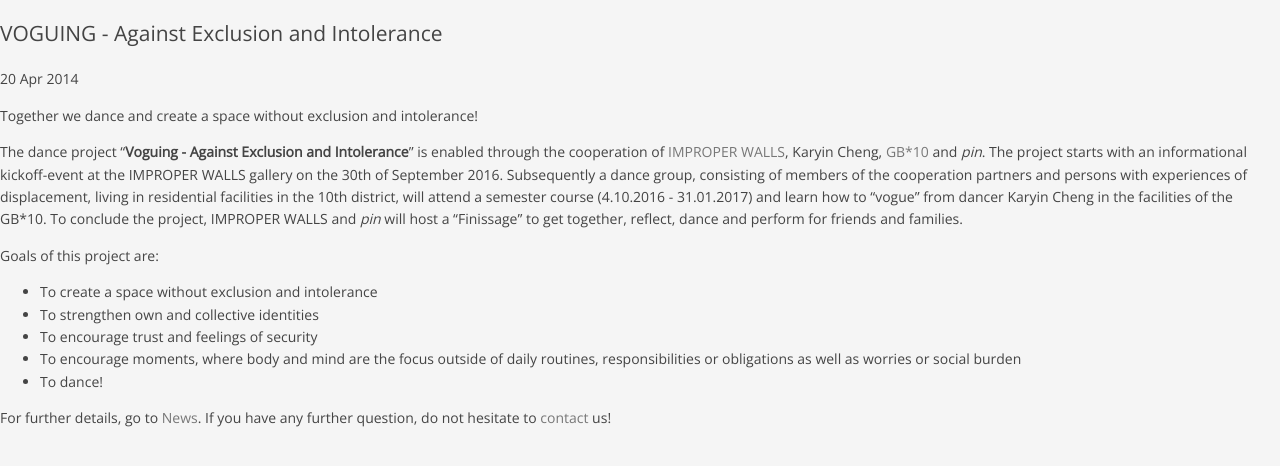
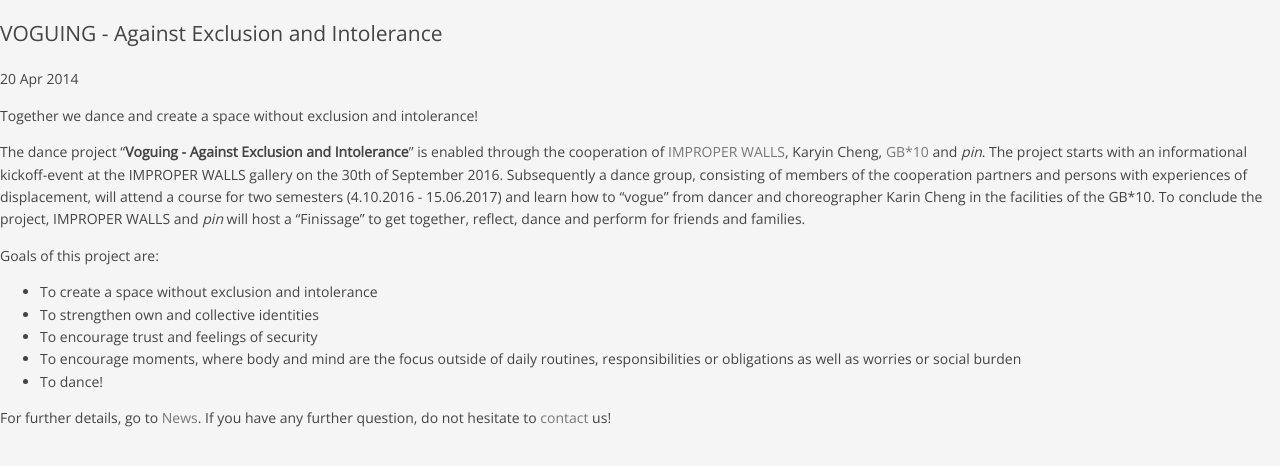
Before and after one commit to pinverein/anna-laura, a Jekyll site: the page built from _posts/en/projects/2014-04-20-project_3.md, in a window 1280 px wide. Shown: the top 466 px of the page. Built offline with Jekyll 4.4.1, drawn with Linux system fonts in a browser that asks for light colours; comment, search, counter and statistics services are not loaded.

Commit message:
Update 2014-04-20-project_3.md

```diff
--- a/_posts/en/projects/2014-04-20-project_3.md
+++ b/_posts/en/projects/2014-04-20-project_3.md
@@ -11,7 +11,7 @@
 Together we dance and create a space without exclusion and intolerance!
 
 The dance project “**Voguing - Against Exclusion and Intolerance**” is enabled through the cooperation of [IMPROPER WALLS](http://www.improperwalls.com), Karyin Cheng, [GB\*10](http://www.gbstern.at/10) and *pin*.
-The project starts with an informational kickoff-event at the IMPROPER WALLS gallery on the 30th of September 2016. Subsequently a dance group, consisting of members of the cooperation partners and persons with experiences of displacement, living in residential facilities in the 10th district, will attend a semester course (4.10.2016 - 31.01.2017) and learn how to “vogue” from dancer Karyin Cheng in the facilities of the GB\*10.
+The project starts with an informational kickoff-event at the IMPROPER WALLS gallery on the 30th of September 2016. Subsequently a dance group, consisting of members of the cooperation partners and persons with experiences of displacement, will attend a course for two semesters (4.10.2016 - 15.06.2017) and learn how to “vogue” from dancer and choreographer Karin Cheng in the facilities of the GB\*10.
 To conclude the project, IMPROPER WALLS and *pin* will host a “Finissage” to get together, reflect, dance and perform for friends and families.
 
 Goals of this project are:
```
